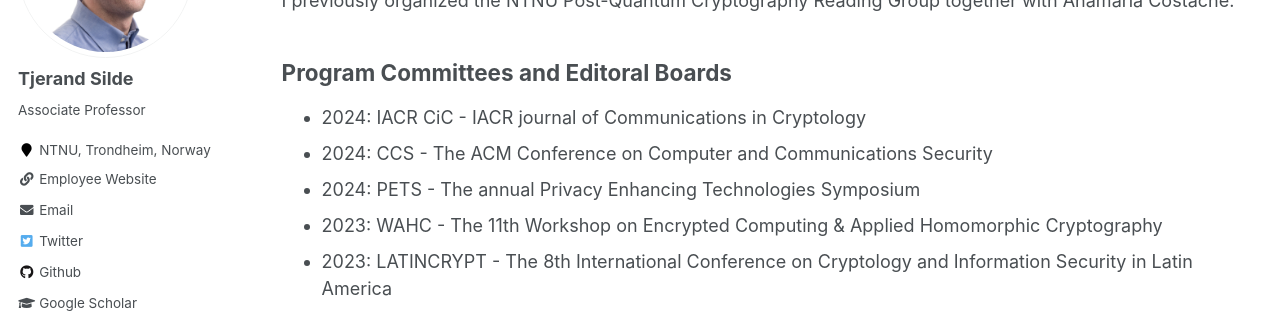
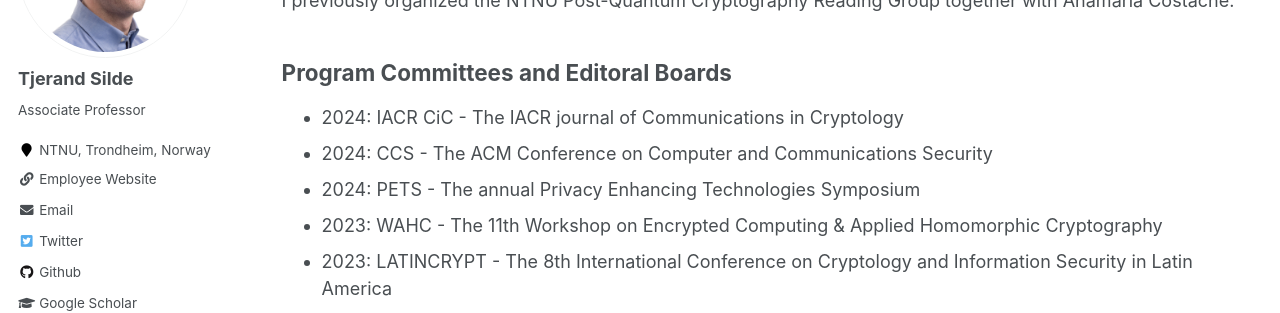
Before and after one commit to tjesi/tjesi.github.io, a Jekyll site: the page built from _pages/service.md, in a window 1280 px wide and 900 px high, scrolled down 505 px. Shown: the part 153-466 px from the top of the window. Built offline with Jekyll 4.4.1, drawn with Linux system fonts in a browser that asks for light colours; some web fonts are replaced.

Commit message:
Update service.md

```diff
--- a/_pages/service.md
+++ b/_pages/service.md
@@ -21,7 +21,7 @@ I previously organized the NTNU Post-Quantum Cryptography Reading Group together
 
 ## Program Committees and Editoral Boards
 
-- 2024: IACR CiC - IACR journal of Communications in Cryptology
+- 2024: IACR CiC - The IACR journal of Communications in Cryptology
 - 2024: CCS - The ACM Conference on Computer and Communications Security
 - 2024: PETS - The annual Privacy Enhancing Technologies Symposium
 - 2023: WAHC - The 11th Workshop on Encrypted Computing & Applied Homomorphic Cryptography
```
